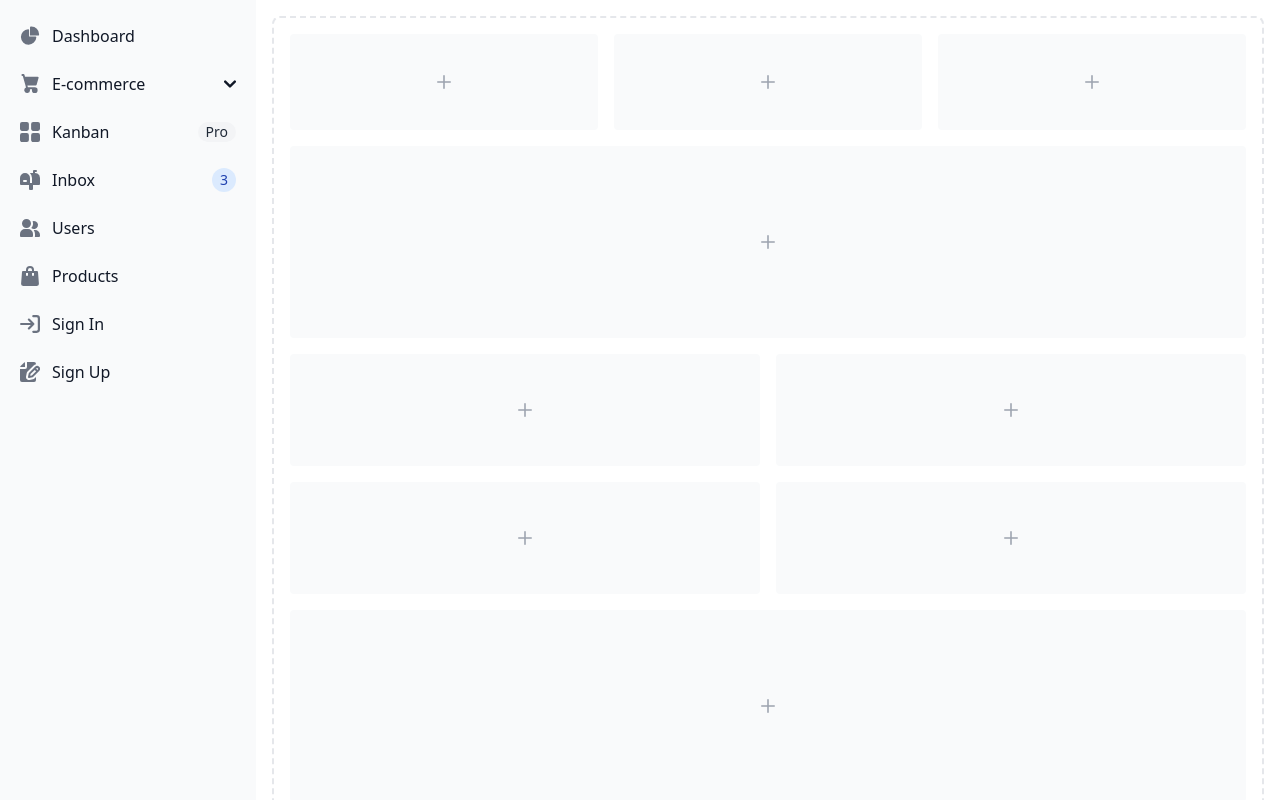
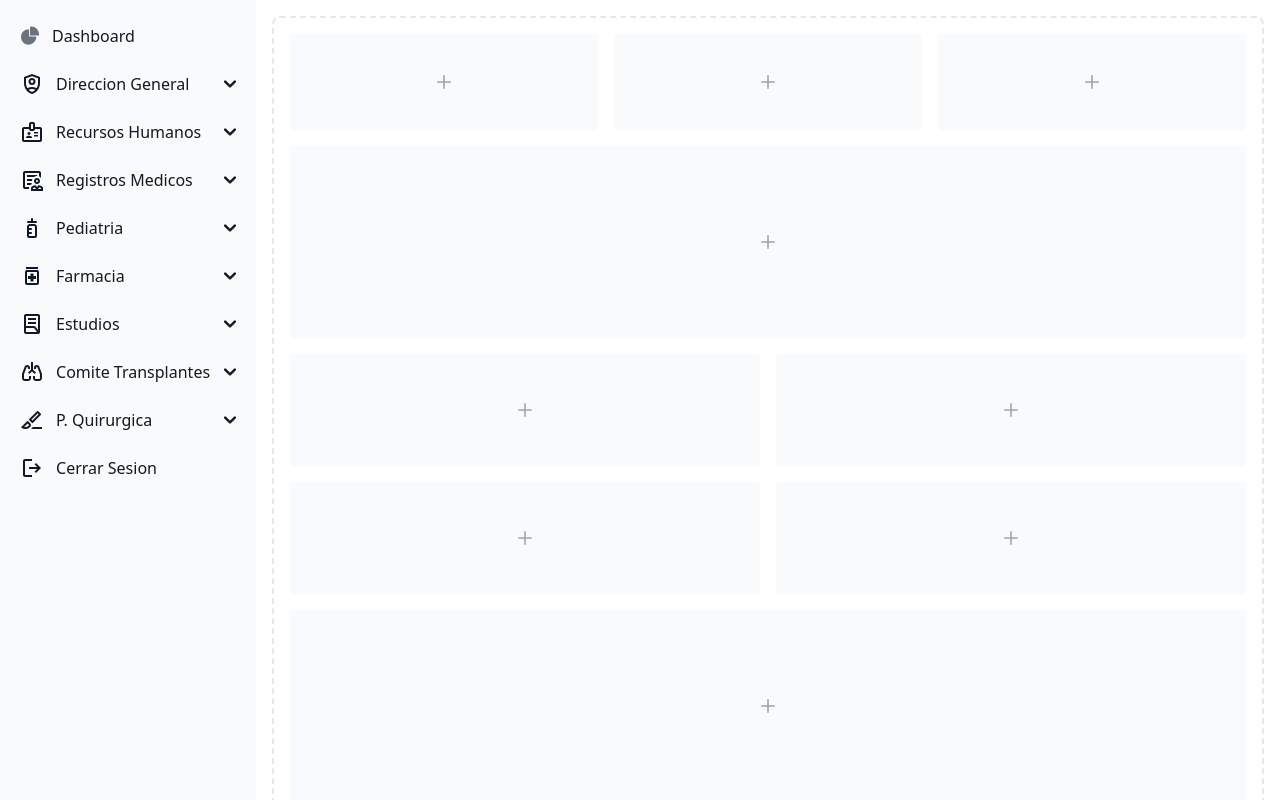
Before and after one commit to carlosM18-max/Hospital_2.0, a Vue app in the folder Frontend/Sistema-Hospital/: page /dashboard in a window 1280 px wide. Shown: the top 800 px of the page. Built offline with nearby package versions, Linux system fonts and the light colour scheme.

Commit message:
Creacion de secciones para los modulos

```diff
--- a/Frontend/Sistema-Hospital/index.html
+++ b/Frontend/Sistema-Hospital/index.html
@@ -7,9 +7,14 @@
     <title>Privilage Care</title>
     <script src="https://cdn.tailwindcss.com"></script>
     <script src="https://use.fontawesome.com/5d970393b7.js"></script>
+    <link href="https://cdnjs.cloudflare.com/ajax/libs/flowbite/2.3.0/flowbite.min.css" rel="stylesheet" />
+    <link rel="stylesheet" href="https://fonts.googleapis.com/css2?family=Material+Symbols+Outlined:opsz,wght,FILL,GRAD@24,400,0,0" />
+
   </head>
   <body>
     <div id="app"></div>
     <script type="module" src="/src/main.js"></script>
+    <script src="https://cdnjs.cloudflare.com/ajax/libs/flowbite/2.3.0/flowbite.min.js"></script>
+
   </body>
 </html>
--- a/Frontend/Sistema-Hospital/src/components/Dashboard.vue
+++ b/Frontend/Sistema-Hospital/src/components/Dashboard.vue
@@ -19,17 +19,17 @@
                <span class="ms-3">Dashboard</span>
             </a>
          </li>
+        <!-- Direccion General -->
          <li>
-            <button type="button" class="flex items-center w-full p-2 text-base text-gray-900 transition duration-75 rounded-lg group hover:bg-gray-100 dark:text-white dark:hover:bg-gray-700" aria-controls="dropdown-example" data-collapse-toggle="dropdown-example">
-                  <svg class="flex-shrink-0 w-5 h-5 text-gray-500 transition duration-75 group-hover:text-gray-900 dark:text-gray-400 dark:group-hover:text-white" aria-hidden="true" xmlns="http://www.w3.org/2000/svg" fill="currentColor" viewBox="0 0 18 21">
-                     <path d="M15 12a1 1 0 0 0 .962-.726l2-7A1 1 0 0 0 17 3H3.77L3.175.745A1 1 0 0 0 2.208 0H1a1 1 0 0 0 0 2h.438l.6 2.255v.019l2 7 .746 2.986A3 3 0 1 0 9 17a2.966 2.966 0 0 0-.184-1h2.368c-.118.32-.18.659-.184 1a3 3 0 1 0 3-3H6.78l-.5-2H15Z"/>
-                  </svg>
-                  <span class="flex-1 ms-3 text-left rtl:text-right whitespace-nowrap">E-commerce</span>
+            <button type="button" class="flex items-center w-full p-2 text-base text-gray-900 transition duration-75 rounded-lg group hover:bg-gray-100 dark:text-white dark:hover:bg-gray-700" aria-controls="dropdown-example1" data-collapse-toggle="dropdown-example1">
+                  <!-- Section Icons -->
+                  <span class="material-symbols-outlined">shield_person</span>
+                  <span class="flex-1 ms-3 text-left rtl:text-right whitespace-nowrap">Direccion General</span>
                   <svg class="w-3 h-3" aria-hidden="true" xmlns="http://www.w3.org/2000/svg" fill="none" viewBox="0 0 10 6">
                      <path stroke="currentColor" stroke-linecap="round" stroke-linejoin="round" stroke-width="2" d="m1 1 4 4 4-4"/>
                   </svg>
             </button>
-            <ul id="dropdown-example" class="hidden py-2 space-y-2">
+            <ul id="dropdown-example1" class="hidden py-2 space-y-2">
                   <li>
                      <a href="#" class="flex items-center w-full p-2 text-gray-900 transition duration-75 rounded-lg pl-11 group hover:bg-gray-100 dark:text-white dark:hover:bg-gray-700">Products</a>
                   </li>
@@ -41,62 +41,168 @@
                   </li>
             </ul>
          </li>
+         <!-- Recursos Humanos -->
+         <li>
+            <button type="button" class="flex items-center w-full p-2 text-base text-gray-900 transition duration-75 rounded-lg group hover:bg-gray-100 dark:text-white dark:hover:bg-gray-700" aria-controls="dropdown-example0" data-collapse-toggle="dropdown-example0">
+                  <!-- Section icons -->
+                  <span class="material-symbols-outlined">badge</span>
+                  <span class="flex-1 ms-3 text-left rtl:text-right whitespace-nowrap">Recursos Humanos</span>
+                  <svg class="w-3 h-3" aria-hidden="true" xmlns="http://www.w3.org/2000/svg" fill="none" viewBox="0 0 10 6">
+                     <path stroke="currentColor" stroke-linecap="round" stroke-linejoin="round" stroke-width="2" d="m1 1 4 4 4-4"/>
+                  </svg>
+            </button>
+            <ul id="dropdown-example0" class="hidden py-2 space-y-2">
+                  <li>
+                     <a href="#" class="flex items-center w-full p-2 text-gray-900 transition duration-75 rounded-lg pl-11 group hover:bg-gray-100 dark:text-white dark:hover:bg-gray-700">Personal</a>
+                  </li>
+                  <li>
+                     <a href="#" class="flex items-center w-full p-2 text-gray-900 transition duration-75 rounded-lg pl-11 group hover:bg-gray-100 dark:text-white dark:hover:bg-gray-700">Personal Medico</a>
+                  </li>
+                  <li>
+                     <a href="#" class="flex items-center w-full p-2 text-gray-900 transition duration-75 rounded-lg pl-11 group hover:bg-gray-100 dark:text-white dark:hover:bg-gray-700">Horarios</a>
+                  </li>
+                  <li>
+                     <a href="#" class="flex items-center w-full p-2 text-gray-900 transition duration-75 rounded-lg pl-11 group hover:bg-gray-100 dark:text-white dark:hover:bg-gray-700">Puestos</a>
+                  </li>
+            </ul>
+         </li>
+         <!-- Registros Medicos -->
+         <li>
+            <button type="button" class="flex items-center w-full p-2 text-base text-gray-900 transition duration-75 rounded-lg group hover:bg-gray-100 dark:text-white dark:hover:bg-gray-700" aria-controls="dropdown-example7" data-collapse-toggle="dropdown-example7">
+                  <!-- Section Icons -->
+                  <span class="material-symbols-outlined">clinical_notes</span>
+                  <span class="flex-1 ms-3 text-left rtl:text-right whitespace-nowrap">Registros Medicos</span>
+                  <svg class="w-3 h-3" aria-hidden="true" xmlns="http://www.w3.org/2000/svg" fill="none" viewBox="0 0 10 6">
+                     <path stroke="currentColor" stroke-linecap="round" stroke-linejoin="round" stroke-width="2" d="m1 1 4 4 4-4"/>
+                  </svg>
+            </button>
+            <ul id="dropdown-example7" class="hidden py-2 space-y-2">
+                  <li>
+                     <a href="#" class="flex items-center w-full p-2 text-gray-900 transition duration-75 rounded-lg pl-11 group hover:bg-gray-100 dark:text-white dark:hover:bg-gray-700">Citas</a>
+                  </li>
+                  <li>
+                     <a href="#" class="flex items-center w-full p-2 text-gray-900 transition duration-75 rounded-lg pl-11 group hover:bg-gray-100 dark:text-white dark:hover:bg-gray-700">Expediente Medico</a>
+                  </li>
+                  <li>
+                     <a href="#" class="flex items-center w-full p-2 text-gray-900 transition duration-75 rounded-lg pl-11 group hover:bg-gray-100 dark:text-white dark:hover:bg-gray-700">Recetas Medicas</a>
+                  </li>
+            </ul>
+         </li>
+         <!-- Pediatria -->
+         <li>
+            <button type="button" class="flex items-center w-full p-2 text-base text-gray-900 transition duration-75 rounded-lg group hover:bg-gray-100 dark:text-white dark:hover:bg-gray-700" aria-controls="dropdown-example4" data-collapse-toggle="dropdown-example4">
+                  <!-- Section Icons -->
+                  <span class="material-symbols-outlined">pediatrics</span>
+                  <span class="flex-1 ms-3 text-left rtl:text-right whitespace-nowrap">Pediatria</span>
+                  <svg class="w-3 h-3" aria-hidden="true" xmlns="http://www.w3.org/2000/svg" fill="none" viewBox="0 0 10 6">
+                     <path stroke="currentColor" stroke-linecap="round" stroke-linejoin="round" stroke-width="2" d="m1 1 4 4 4-4"/>
+                  </svg>
+            </button>
+            <ul id="dropdown-example4" class="hidden py-2 space-y-2">
+                  <li>
+                     <a href="#" class="flex items-center w-full p-2 text-gray-900 transition duration-75 rounded-lg pl-11 group hover:bg-gray-100 dark:text-white dark:hover:bg-gray-700">Nacimientos</a>
+                  </li>
+                  <li>
+                     <a href="#" class="flex items-center w-full p-2 text-gray-900 transition duration-75 rounded-lg pl-11 group hover:bg-gray-100 dark:text-white dark:hover:bg-gray-700">Desarrollo Infantil</a>
+                  </li>
+            </ul>
+         </li>
+         <!-- Farmacia -->
+         <li>
+            <button type="button" class="flex items-center w-full p-2 text-base text-gray-900 transition duration-75 rounded-lg group hover:bg-gray-100 dark:text-white dark:hover:bg-gray-700" aria-controls="dropdown-example5" data-collapse-toggle="dropdown-example5">
+                  <!-- Section Icons -->
+                  <span class="material-symbols-outlined">medication</span>
+                  <span class="flex-1 ms-3 text-left rtl:text-right whitespace-nowrap">Farmacia</span>
+                  <svg class="w-3 h-3" aria-hidden="true" xmlns="http://www.w3.org/2000/svg" fill="none" viewBox="0 0 10 6">
+                     <path stroke="currentColor" stroke-linecap="round" stroke-linejoin="round" stroke-width="2" d="m1 1 4 4 4-4"/>
+                  </svg>
+            </button>
+            <ul id="dropdown-example5" class="hidden py-2 space-y-2">
+                  <li>
+                     <a href="#" class="flex items-center w-full p-2 text-gray-900 transition duration-75 rounded-lg pl-11 group hover:bg-gray-100 dark:text-white dark:hover:bg-gray-700">Consumibles</a>
+                  </li>
+                  <li>
+                     <a href="#" class="flex items-center w-full p-2 text-gray-900 transition duration-75 rounded-lg pl-11 group hover:bg-gray-100 dark:text-white dark:hover:bg-gray-700">Medicamentos</a>
+                  </li>
+                  <li>
+                     <a href="#" class="flex items-center w-full p-2 text-gray-900 transition duration-75 rounded-lg pl-11 group hover:bg-gray-100 dark:text-white dark:hover:bg-gray-700">Lote Medicamento</a>
+                  </li>
+                  <li>
+                     <a href="#" class="flex items-center w-full p-2 text-gray-900 transition duration-75 rounded-lg pl-11 group hover:bg-gray-100 dark:text-white dark:hover:bg-gray-700">Dispensacion</a>
+                  </li>
+            </ul>
+         </li>
+         <!-- Radiologia -->
+         <li>
+            <button type="button" class="flex items-center w-full p-2 text-base text-gray-900 transition duration-75 rounded-lg group hover:bg-gray-100 dark:text-white dark:hover:bg-gray-700" aria-controls="dropdown-example3" data-collapse-toggle="dropdown-example3">
+                  <!-- Section Icons -->
+                  <span class="material-symbols-outlined">lab_profile</span>
+                  <span class="flex-1 ms-3 text-left rtl:text-right whitespace-nowrap">Estudios</span>
+                  <svg class="w-3 h-3" aria-hidden="true" xmlns="http://www.w3.org/2000/svg" fill="none" viewBox="0 0 10 6">
+                     <path stroke="currentColor" stroke-linecap="round" stroke-linejoin="round" stroke-width="2" d="m1 1 4 4 4-4"/>
+                  </svg>
+            </button>
+            <ul id="dropdown-example3" class="hidden py-2 space-y-2">
+                  <li>
+                     <a href="#" class="flex items-center w-full p-2 text-gray-900 transition duration-75 rounded-lg pl-11 group hover:bg-gray-100 dark:text-white dark:hover:bg-gray-700">Estudios</a>
+                  </li>
+                  <li>
+                     <a href="#" class="flex items-center w-full p-2 text-gray-900 transition duration-75 rounded-lg pl-11 group hover:bg-gray-100 dark:text-white dark:hover:bg-gray-700">Resultado de Estudios</a>
+                  </li>
+            </ul>
+         </li>
+         <!-- Transplantes -->
+         <li>
+            <button type="button" class="flex items-center w-full p-2 text-base text-gray-900 transition duration-75 rounded-lg group hover:bg-gray-100 dark:text-white dark:hover:bg-gray-700" aria-controls="dropdown-example6" data-collapse-toggle="dropdown-example6">
+                  <!-- Section Icons -->
+                  <span class="material-symbols-outlined">pulmonology</span>
+                  <span class="flex-1 ms-3 text-left rtl:text-right whitespace-nowrap">Comite Transplantes</span>
+                  <svg class="w-3 h-3" aria-hidden="true" xmlns="http://www.w3.org/2000/svg" fill="none" viewBox="0 0 10 6">
+                     <path stroke="currentColor" stroke-linecap="round" stroke-linejoin="round" stroke-width="2" d="m1 1 4 4 4-4"/>
+                  </svg>
+            </button>
+            <ul id="dropdown-example6" class="hidden py-2 space-y-2">
+                  <li>
+                     <a href="#" class="flex items-center w-full p-2 text-gray-900 transition duration-75 rounded-lg pl-11 group hover:bg-gray-100 dark:text-white dark:hover:bg-gray-700">Solicitud de Transplantes</a>
+                  </li>
+                  <li>
+                     <a href="#" class="flex items-center w-full p-2 text-gray-900 transition duration-75 rounded-lg pl-11 group hover:bg-gray-100 dark:text-white dark:hover:bg-gray-700">Organos</a>
+                  </li>
+                  <li>
+                     <a href="#" class="flex items-center w-full p-2 text-gray-900 transition duration-75 rounded-lg pl-11 group hover:bg-gray-100 dark:text-white dark:hover:bg-gray-700">Detalle Organos</a>
+                  </li>
+            </ul>
+         </li>
+         <!-- Programacion Quirurgica -->
+         <li>
+            <button type="button" class="flex items-center w-full p-2 text-base text-gray-900 transition duration-75 rounded-lg group hover:bg-gray-100 dark:text-white dark:hover:bg-gray-700" aria-controls="dropdown-example2" data-collapse-toggle="dropdown-example2">
+                  <!-- Section Icons -->
+                  <span class="material-symbols-outlined">surgical</span>
+                  <span class="flex-1 ms-3 text-left rtl:text-right whitespace-nowrap">P. Quirurgica</span>
+                  <svg class="w-3 h-3" aria-hidden="true" xmlns="http://www.w3.org/2000/svg" fill="none" viewBox="0 0 10 6">
+                     <path stroke="currentColor" stroke-linecap="round" stroke-linejoin="round" stroke-width="2" d="m1 1 4 4 4-4"/>
+                  </svg>
+            </button>
+            <ul id="dropdown-example2" class="hidden py-2 space-y-2">
+                  <li>
+                     <a href="#" class="flex items-center w-full p-2 text-gray-900 transition duration-75 rounded-lg pl-11 group hover:bg-gray-100 dark:text-white dark:hover:bg-gray-700">Cirugia</a>
+                  </li>
+                  <li>
+                     <a href="#" class="flex items-center w-full p-2 text-gray-900 transition duration-75 rounded-lg pl-11 group hover:bg-gray-100 dark:text-white dark:hover:bg-gray-700">Calendario de Cirugias</a>
+                  </li>
+            </ul>
+         </li>
+         <!-- Section Logout -->
          <li>
             <a href="#" class="flex items-center p-2 text-gray-900 rounded-lg dark:text-white hover:bg-gray-100 dark:hover:bg-gray-700 group">
-               <svg class="flex-shrink-0 w-5 h-5 text-gray-500 transition duration-75 dark:text-gray-400 group-hover:text-gray-900 dark:group-hover:text-white" aria-hidden="true" xmlns="http://www.w3.org/2000/svg" fill="currentColor" viewBox="0 0 18 18">
-                  <path d="M6.143 0H1.857A1.857 1.857 0 0 0 0 1.857v4.286C0 7.169.831 8 1.857 8h4.286A1.857 1.857 0 0 0 8 6.143V1.857A1.857 1.857 0 0 0 6.143 0Zm10 0h-4.286A1.857 1.857 0 0 0 10 1.857v4.286C10 7.169 10.831 8 11.857 8h4.286A1.857 1.857 0 0 0 18 6.143V1.857A1.857 1.857 0 0 0 16.143 0Zm-10 10H1.857A1.857 1.857 0 0 0 0 11.857v4.286C0 17.169.831 18 1.857 18h4.286A1.857 1.857 0 0 0 8 16.143v-4.286A1.857 1.857 0 0 0 6.143 10Zm10 0h-4.286A1.857 1.857 0 0 0 10 11.857v4.286c0 1.026.831 1.857 1.857 1.857h4.286A1.857 1.857 0 0 0 18 16.143v-4.286A1.857 1.857 0 0 0 16.143 10Z"/>
-               </svg>
-               <span class="flex-1 ms-3 whitespace-nowrap">Kanban</span>
-               <span class="inline-flex items-center justify-center px-2 ms-3 text-sm font-medium text-gray-800 bg-gray-100 rounded-full dark:bg-gray-700 dark:text-gray-300">Pro</span>
-            </a>
-         </li>
-         <li>
-            <a href="#" class="flex items-center p-2 text-gray-900 rounded-lg dark:text-white hover:bg-gray-100 dark:hover:bg-gray-700 group">
-               <svg class="flex-shrink-0 w-5 h-5 text-gray-500 transition duration-75 dark:text-gray-400 group-hover:text-gray-900 dark:group-hover:text-white" aria-hidden="true" xmlns="http://www.w3.org/2000/svg" fill="currentColor" viewBox="0 0 20 20">
-                  <path d="m17.418 3.623-.018-.008a6.713 6.713 0 0 0-2.4-.569V2h1a1 1 0 1 0 0-2h-2a1 1 0 0 0-1 1v2H9.89A6.977 6.977 0 0 1 12 8v5h-2V8A5 5 0 1 0 0 8v6a1 1 0 0 0 1 1h8v4a1 1 0 0 0 1 1h2a1 1 0 0 0 1-1v-4h6a1 1 0 0 0 1-1V8a5 5 0 0 0-2.582-4.377ZM6 12H4a1 1 0 0 1 0-2h2a1 1 0 0 1 0 2Z"/>
-               </svg>
-               <span class="flex-1 ms-3 whitespace-nowrap">Inbox</span>
-               <span class="inline-flex items-center justify-center w-3 h-3 p-3 ms-3 text-sm font-medium text-blue-800 bg-blue-100 rounded-full dark:bg-blue-900 dark:text-blue-300">3</span>
-            </a>
-         </li>
-         <li>
-            <a href="#" class="flex items-center p-2 text-gray-900 rounded-lg dark:text-white hover:bg-gray-100 dark:hover:bg-gray-700 group">
-               <svg class="flex-shrink-0 w-5 h-5 text-gray-500 transition duration-75 dark:text-gray-400 group-hover:text-gray-900 dark:group-hover:text-white" aria-hidden="true" xmlns="http://www.w3.org/2000/svg" fill="currentColor" viewBox="0 0 20 18">
-                  <path d="M14 2a3.963 3.963 0 0 0-1.4.267 6.439 6.439 0 0 1-1.331 6.638A4 4 0 1 0 14 2Zm1 9h-1.264A6.957 6.957 0 0 1 15 15v2a2.97 2.97 0 0 1-.184 1H19a1 1 0 0 0 1-1v-1a5.006 5.006 0 0 0-5-5ZM6.5 9a4.5 4.5 0 1 0 0-9 4.5 4.5 0 0 0 0 9ZM8 10H5a5.006 5.006 0 0 0-5 5v2a1 1 0 0 0 1 1h11a1 1 0 0 0 1-1v-2a5.006 5.006 0 0 0-5-5Z"/>
-               </svg>
-               <span class="flex-1 ms-3 whitespace-nowrap">Users</span>
-            </a>
-         </li>
-         <li>
-            <a href="#" class="flex items-center p-2 text-gray-900 rounded-lg dark:text-white hover:bg-gray-100 dark:hover:bg-gray-700 group">
-               <svg class="flex-shrink-0 w-5 h-5 text-gray-500 transition duration-75 dark:text-gray-400 group-hover:text-gray-900 dark:group-hover:text-white" aria-hidden="true" xmlns="http://www.w3.org/2000/svg" fill="currentColor" viewBox="0 0 18 20">
-                  <path d="M17 5.923A1 1 0 0 0 16 5h-3V4a4 4 0 1 0-8 0v1H2a1 1 0 0 0-1 .923L.086 17.846A2 2 0 0 0 2.08 20h13.84a2 2 0 0 0 1.994-2.153L17 5.923ZM7 9a1 1 0 0 1-2 0V7h2v2Zm0-5a2 2 0 1 1 4 0v1H7V4Zm6 5a1 1 0 1 1-2 0V7h2v2Z"/>
-               </svg>
-               <span class="flex-1 ms-3 whitespace-nowrap">Products</span>
-            </a>
-         </li>
-         <li>
-            <a href="#" class="flex items-center p-2 text-gray-900 rounded-lg dark:text-white hover:bg-gray-100 dark:hover:bg-gray-700 group">
-               <svg class="flex-shrink-0 w-5 h-5 text-gray-500 transition duration-75 dark:text-gray-400 group-hover:text-gray-900 dark:group-hover:text-white" aria-hidden="true" xmlns="http://www.w3.org/2000/svg" fill="none" viewBox="0 0 18 16">
-                  <path stroke="currentColor" stroke-linecap="round" stroke-linejoin="round" stroke-width="2" d="M1 8h11m0 0L8 4m4 4-4 4m4-11h3a2 2 0 0 1 2 2v10a2 2 0 0 1-2 2h-3"/>
-               </svg>
-               <span class="flex-1 ms-3 whitespace-nowrap">Sign In</span>
-            </a>
-         </li>
-         <li>
-            <a href="#" class="flex items-center p-2 text-gray-900 rounded-lg dark:text-white hover:bg-gray-100 dark:hover:bg-gray-700 group">
-               <svg class="flex-shrink-0 w-5 h-5 text-gray-500 transition duration-75 dark:text-gray-400 group-hover:text-gray-900 dark:group-hover:text-white" aria-hidden="true" xmlns="http://www.w3.org/2000/svg" fill="currentColor" viewBox="0 0 20 20">
-                  <path d="M5 5V.13a2.96 2.96 0 0 0-1.293.749L.879 3.707A2.96 2.96 0 0 0 .13 5H5Z"/>
-                  <path d="M6.737 11.061a2.961 2.961 0 0 1 .81-1.515l6.117-6.116A4.839 4.839 0 0 1 16 2.141V2a1.97 1.97 0 0 0-1.933-2H7v5a2 2 0 0 1-2 2H0v11a1.969 1.969 0 0 0 1.933 2h12.134A1.97 1.97 0 0 0 16 18v-3.093l-1.546 1.546c-.413.413-.94.695-1.513.81l-3.4.679a2.947 2.947 0 0 1-1.85-.227 2.96 2.96 0 0 1-1.635-3.257l.681-3.397Z"/>
-                  <path d="M8.961 16a.93.93 0 0 0 .189-.019l3.4-.679a.961.961 0 0 0 .49-.263l6.118-6.117a2.884 2.884 0 0 0-4.079-4.078l-6.117 6.117a.96.96 0 0 0-.263.491l-.679 3.4A.961.961 0 0 0 8.961 16Zm7.477-9.8a.958.958 0 0 1 .68-.281.961.961 0 0 1 .682 1.644l-.315.315-1.36-1.36.313-.318Zm-5.911 5.911 4.236-4.236 1.359 1.359-4.236 4.237-1.7.339.341-1.699Z"/>
-               </svg>
-               <span class="flex-1 ms-3 whitespace-nowrap">Sign Up</span>
+               <span class="material-symbols-outlined">logout</span>
+               <span class="flex-1 ms-3 whitespace-nowrap">Cerrar Sesion</span>
             </a>
          </li>
       </ul>
    </div>
 </aside>
-
+<!-- Section Dashboard -->
 <div class="p-4 sm:ml-64">
    <div class="p-4 border-2 border-gray-200 border-dashed rounded-lg dark:border-gray-700">
       <div class="grid grid-cols-3 gap-4 mb-4">
```
